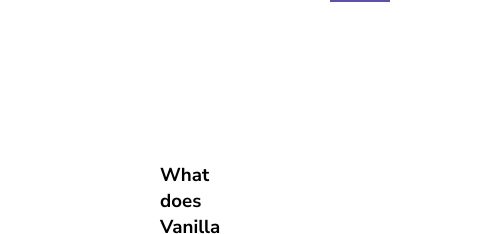
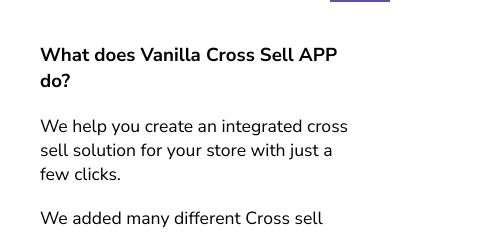
Before and after one commit to keidarcy/vanillatech, a plain HTML site: page vcs/faq/index.html in a window 390 px wide. Shown: the part 58-292 px from the top of the page, 502 px wide, since content can reach past the window. Drawn offline with Linux system fonts and the light colour scheme.

Commit message:
Updated style

```diff
--- a/vcs/faq/faq.css
+++ b/vcs/faq/faq.css
@@ -3,6 +3,11 @@ section.faq {
   margin: 120px;
 }
 
+@media (max-width: 1068px) {
+  section.faq {
+    margin: 0;
+  }
+}
 ul,
 ol {
   padding: 10px 30px;
```
